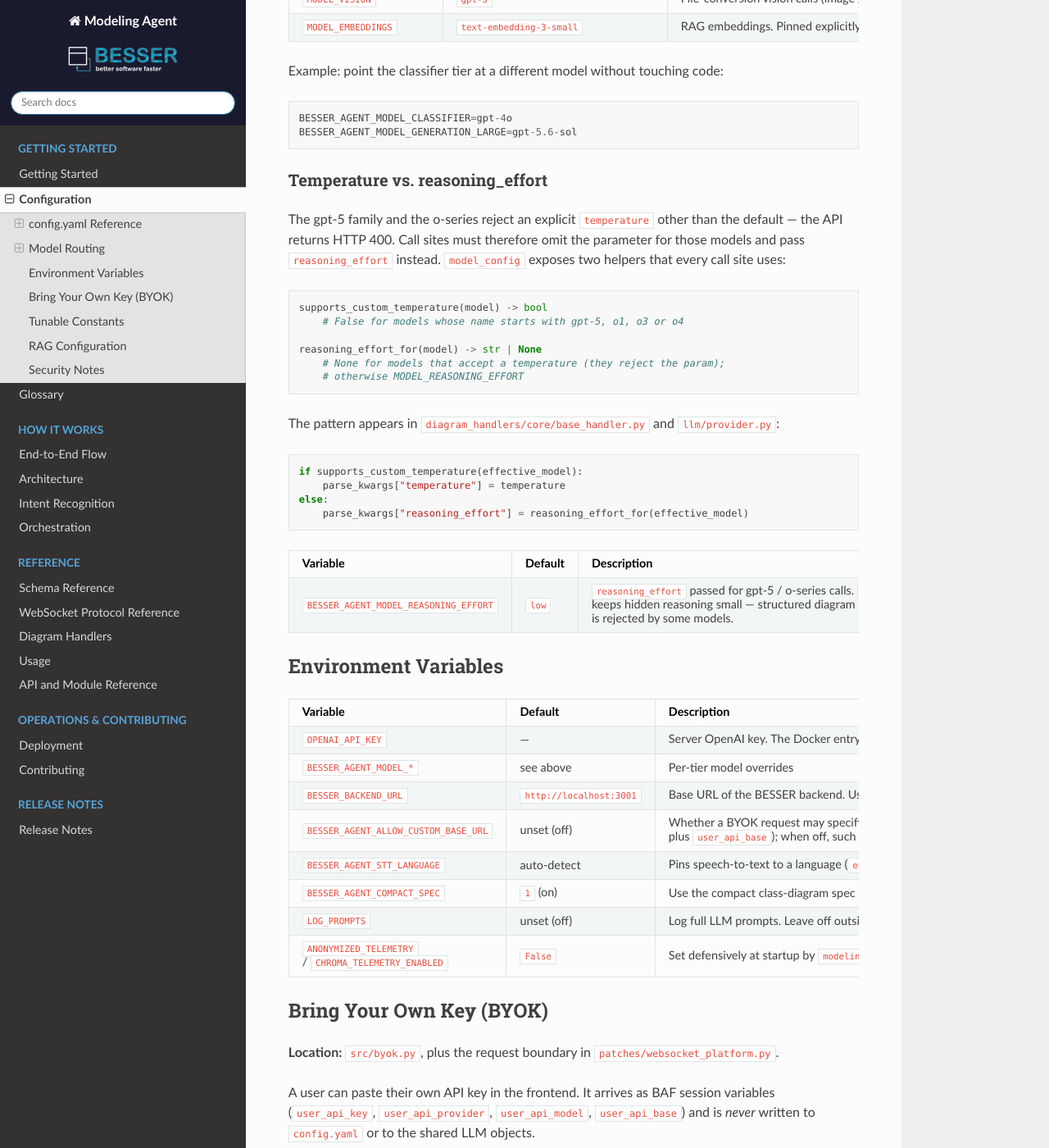
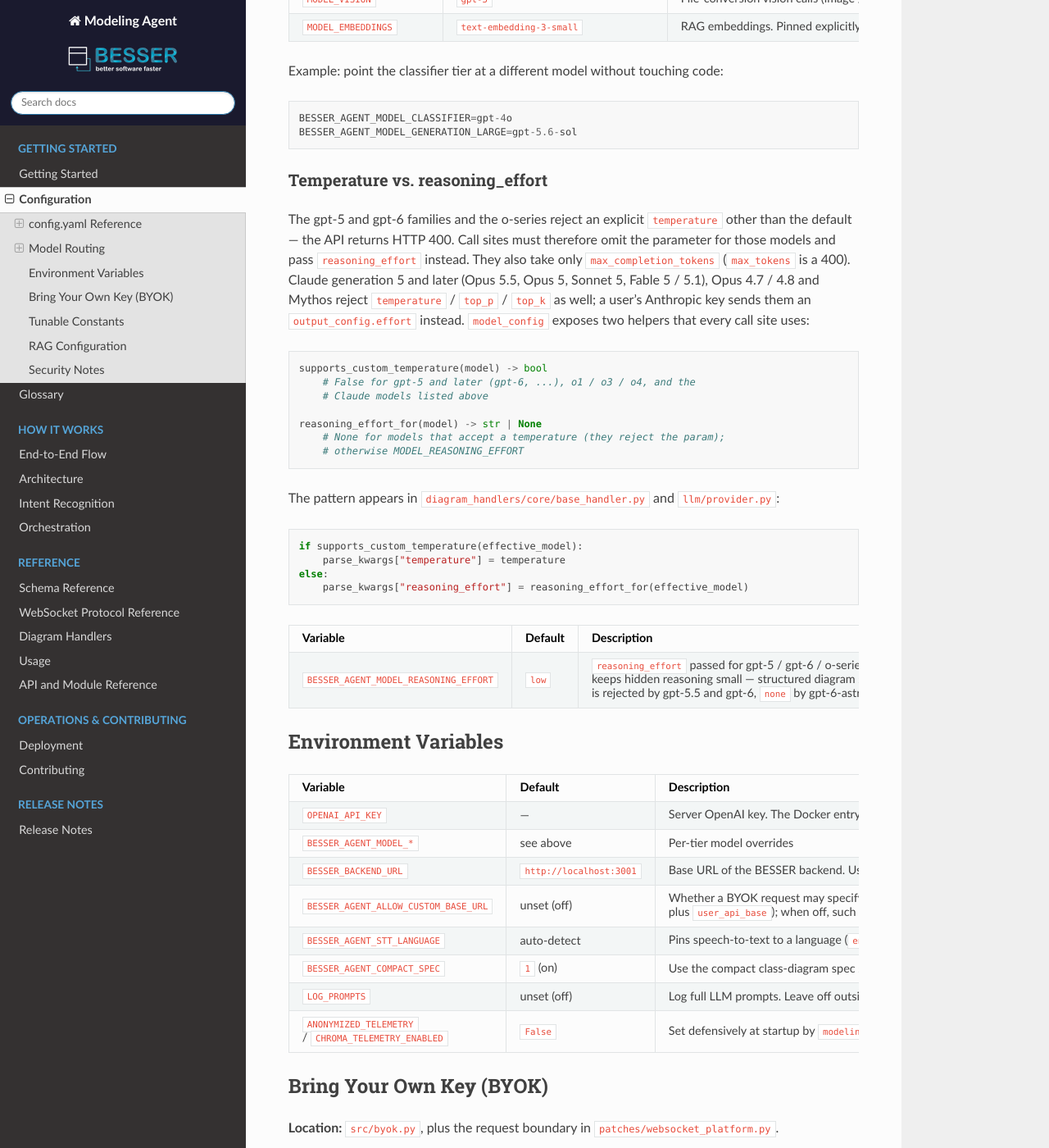
Before and after one commit to BESSER-PEARL/modeling-agent, a Sphinx documentation site: the page built from docs/source/configuration.rst, in a window 1280 px wide and 1400 px high, scrolled down 2441 px. Shown: the whole window at 82% size. Built offline with Sphinx 7.4.7 and the Read the Docs theme 3.1.0, drawn with Linux system fonts in a browser that asks for light colours.

Commit message:
docs: describe the GPT-6 and Claude sampling-parameter rules

```diff
--- a/docs/source/api.rst
+++ b/docs/source/api.rst
@@ -32,7 +32,8 @@ Core Runtime Modules
   - ``MODEL_CLASSIFIER``, ``MODEL_GENERATION_LARGE``, ``MODEL_GENERATION_GUI``,
     ``MODEL_GENERATION_SMALL``, ``MODEL_REASONING``, ``MODEL_VISION``,
     ``MODEL_EMBEDDINGS`` — all overridable via ``BESSER_AGENT_MODEL_*``
-  - ``supports_custom_temperature(model)`` — False for gpt-5 / o-series
+  - ``supports_custom_temperature(model)`` — False for gpt-5+ / o-series and
+    the Claude models that reject sampling params
   - ``reasoning_effort_for(model)`` — the ``reasoning_effort`` to pass, or
     ``None`` for models that take a temperature instead
 
--- a/docs/source/configuration.rst
+++ b/docs/source/configuration.rst
@@ -181,15 +181,21 @@ code::
 Temperature vs. reasoning_effort
 ~~~~~~~~~~~~~~~~~~~~~~~~~~~~~~~~
 
-The gpt-5 family and the o-series reject an explicit ``temperature`` other
-than the default — the API returns HTTP 400. Call sites must therefore
-omit the parameter for those models and pass ``reasoning_effort`` instead.
+The gpt-5 and gpt-6 families and the o-series reject an explicit
+``temperature`` other than the default — the API returns HTTP 400. Call
+sites must therefore omit the parameter for those models and pass
+``reasoning_effort`` instead. They also take only ``max_completion_tokens``
+(``max_tokens`` is a 400). Claude generation 5 and later (Opus 5.5,
+Opus 5, Sonnet 5, Fable 5 / 5.1), Opus 4.7 / 4.8 and Mythos reject
+``temperature`` / ``top_p`` / ``top_k`` as well; a user's Anthropic key sends
+them an ``output_config.effort`` instead.
 ``model_config`` exposes two helpers that every call site uses:
 
 .. code-block:: python
 
    supports_custom_temperature(model) -> bool
-       # False for models whose name starts with gpt-5, o1, o3 or o4
+       # False for gpt-5 and later (gpt-6, ...), o1 / o3 / o4, and the
+       # Claude models listed above
 
    reasoning_effort_for(model) -> str | None
        # None for models that accept a temperature (they reject the param);
@@ -214,9 +220,11 @@ The pattern appears in ``diagram_handlers/core/base_handler.py`` and
      - Description
    * - ``BESSER_AGENT_MODEL_REASONING_EFFORT``
      - ``low``
-     - ``reasoning_effort`` passed for gpt-5 / o-series calls. ``low``
+     - ``reasoning_effort`` passed for gpt-5 / gpt-6 / o-series calls. ``low``
        keeps hidden reasoning small — structured diagram specs do not need
-       deep chain-of-thought. ``minimal`` is rejected by some models.
+       deep chain-of-thought, and it is a level every such model
+       accepts (``minimal`` is rejected by gpt-5.5 and gpt-6, ``none`` by
+       gpt-6-astra).
 
 
 Environment Variables
```
Also changed, not shown: CLAUDE.md (+1 -1 lines).
